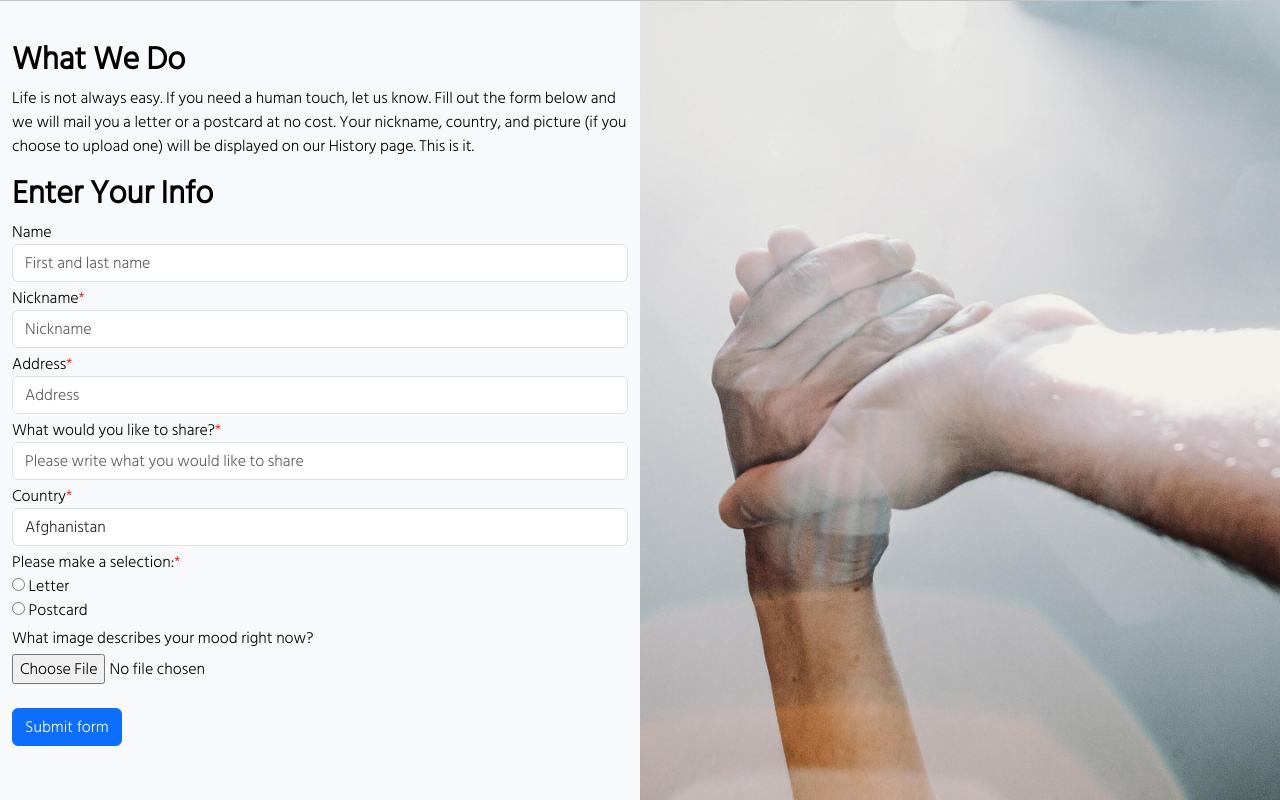
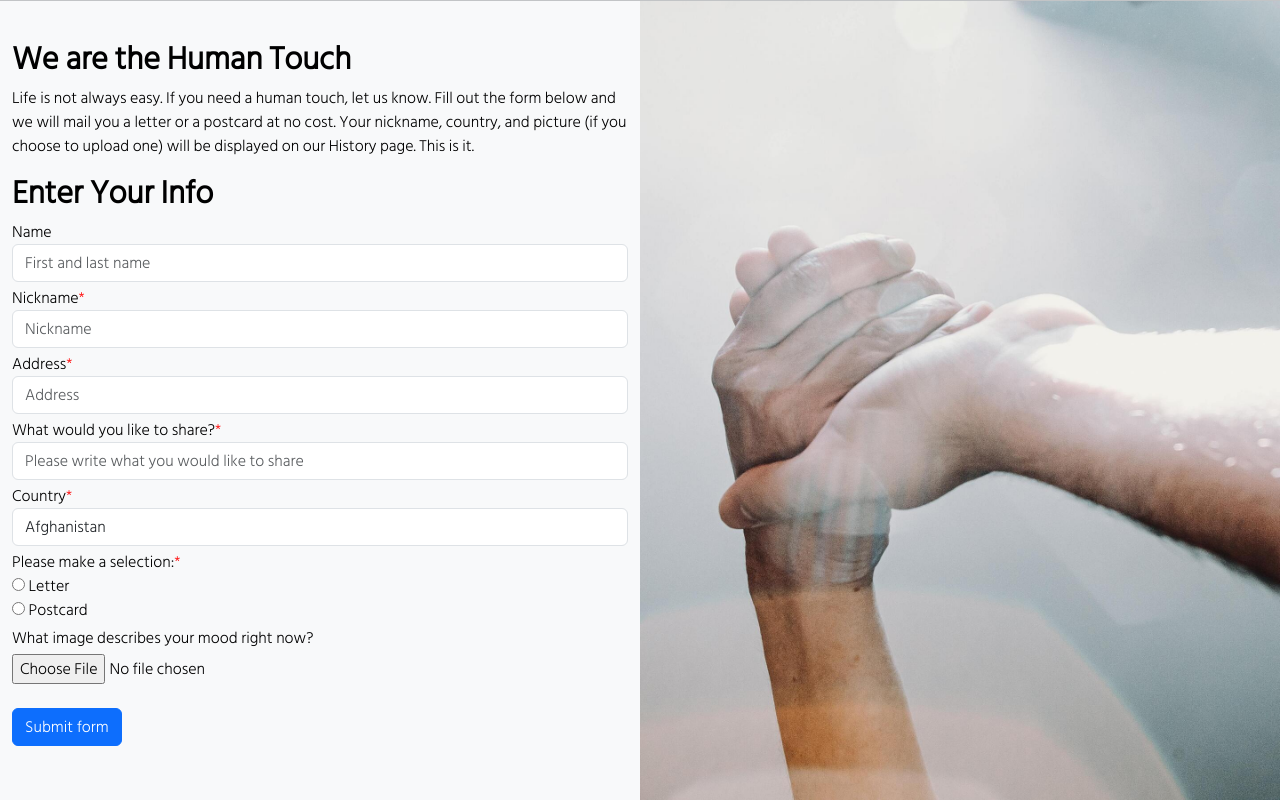
Before and after one commit to franik7/humantouch, a PHP site: page / in a window 1280 px wide. Shown: the part 76-876 px from the top of the page. Run offline with PHP 8.4, Linux system fonts and the light colour scheme; some libraries are stand-ins or nearby versions.

Commit message:
Add files via upload

```diff
--- a/index.php
+++ b/index.php
@@ -36,7 +36,7 @@
 				<form action="assets/process.php" method="post" enctype="multipart/form-data" class="needs-validation" novalidate>
 					<div class="form-row half-left">
 						<div class="col mb-1 ">
-							<h2><b>What We Do</b></h2>
+							<h2><b>We are the Human Touch</b></h2>
 							<p>Life is not always easy. If you need a human touch, let us know. Fill out the form below and we will mail you a letter or a postcard at no cost. Your nickname, country, and picture (if you choose to upload one) will be displayed on our History page. This is it.</p>
 							<h2><b>Enter Your Info</b></h2>
 							<label for="validationCustom01">Name</label>
```
